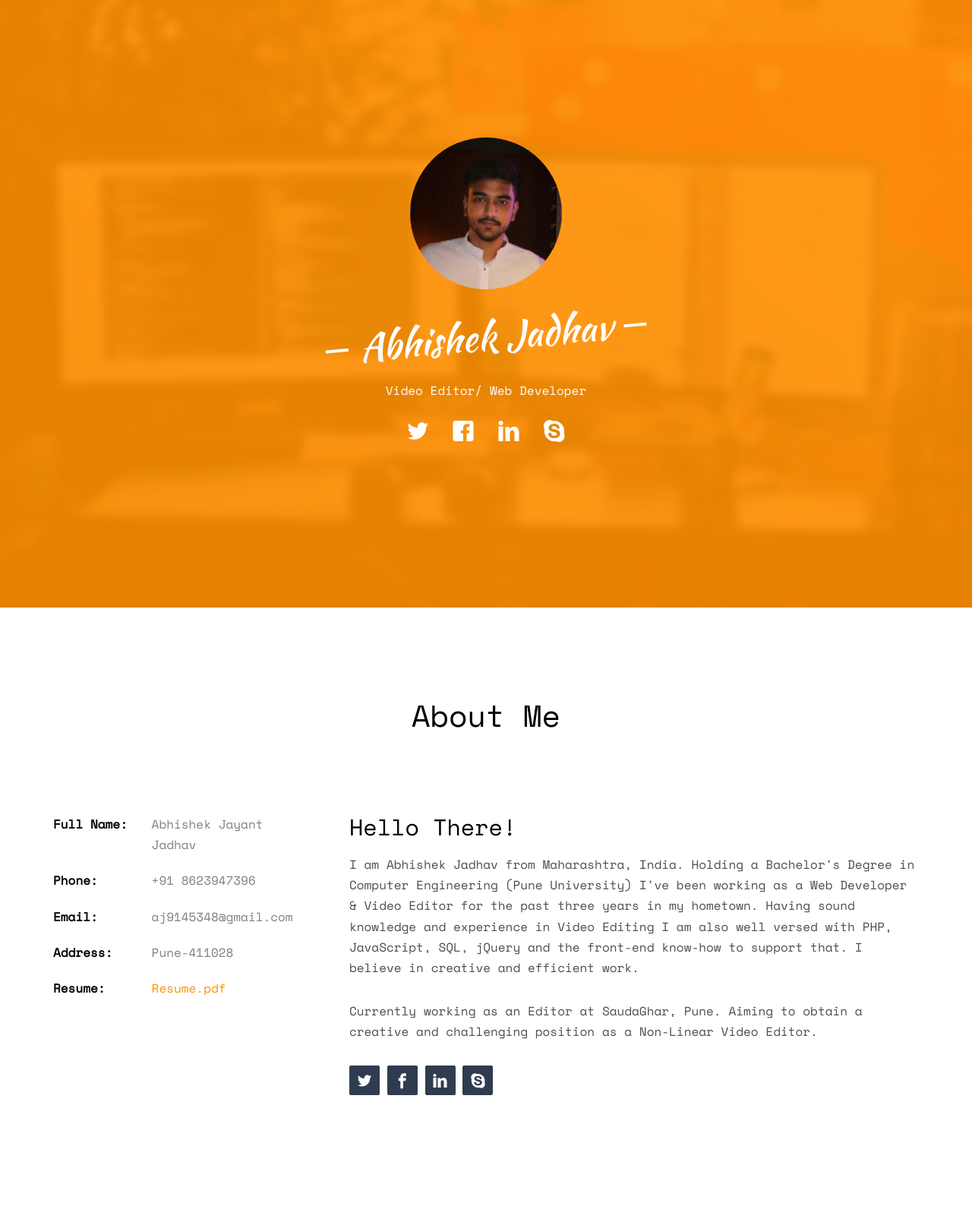
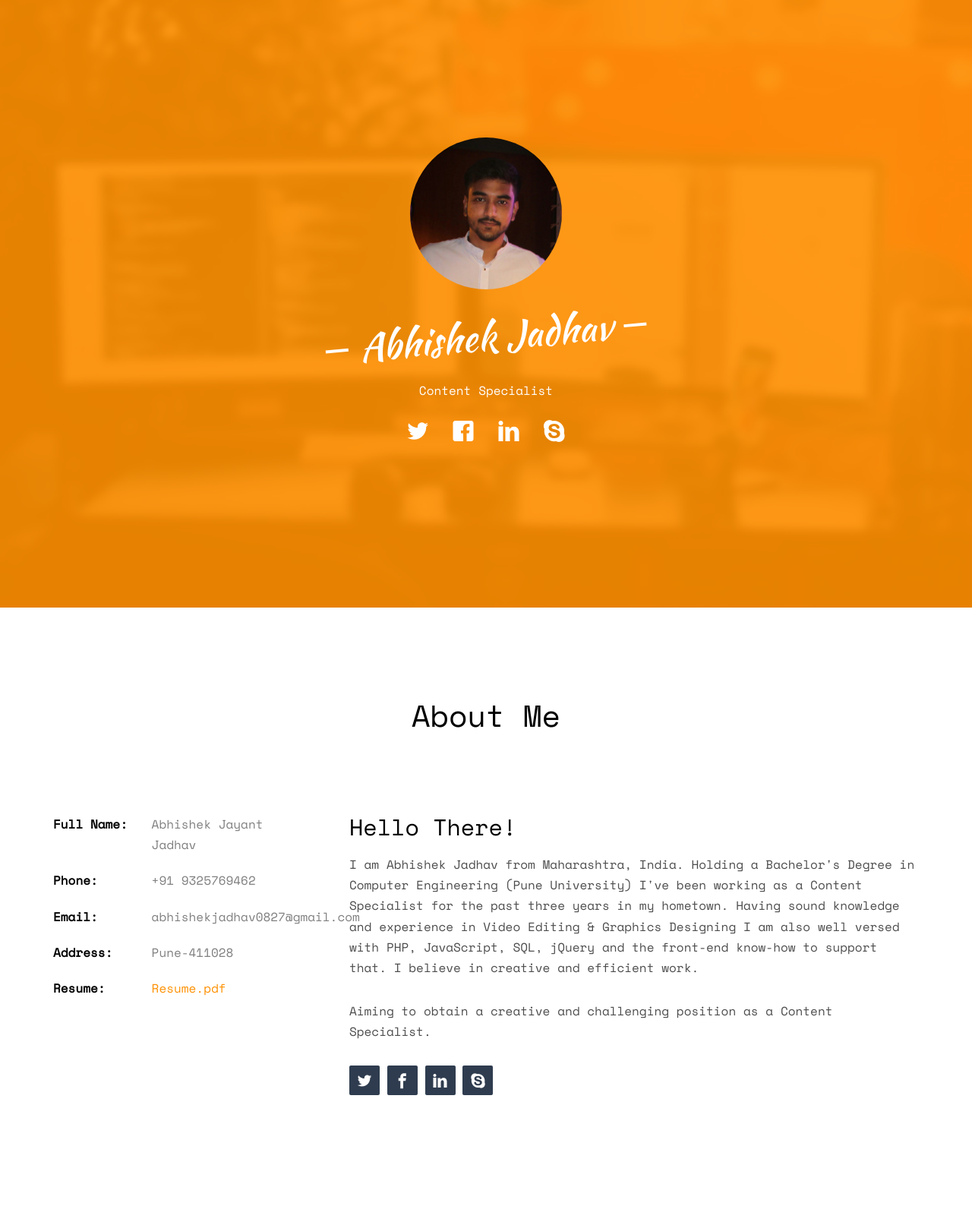
Before and after one commit to CaptainAj1/portfolio, a PHP site: page / in a window 1280 px wide. Shown: the top 1613 px of the page at 76% size. Run offline with PHP 8.4, Linux system fonts and the light colour scheme; some web fonts are replaced.

Commit message:
Update index.php
Description change

```diff
--- a/index.php
+++ b/index.php
@@ -61,7 +61,7 @@
 						<div class="display-tc js-fullheight animate-box" data-animate-effect="fadeIn">
 							<div class="profile-thumb" style="background: url(images/Propic.jpeg);"></div>
 							<h1><span>Abhishek Jadhav</span></h1>
-							<h3><span>Video Editor/ Web Developer</span></h3>
+							<h3><span>Content Specialist</span></h3>
 							<p>
 								<ul class="fh5co-social-icons">
 <li><a href="https://twitter.com/CaptainAj1" target="_blank"><i class="icon-twitter2"></i></a></li>
@@ -88,8 +88,8 @@
 				<div class="col-md-4">
 					<ul class="info">
 						<li><span class="first-block">Full Name:</span><span class="second-block">Abhishek Jayant Jadhav</span></li>
-						<li><span class="first-block">Phone:</span><span class="second-block">+91 8623947396</span></li>
-						<li><span class="first-block">Email:</span><span class="second-block">aj9145348@gmail.com</span></li>
+						<li><span class="first-block">Phone:</span><span class="second-block">+91 9325769462</span></li>
+						<li><span class="first-block">Email:</span><span class="second-block">abhishekjadhav0827@gmail.com</span></li>
 						<li><span class="first-block">Address:</span><span class="second-block">Pune-411028</span></li>
 						<li><span class="first-block">Resume:</span><span class="second-block"><a href="files/Abhishek_Jadhav_Resume.pdf" download>Resume.pdf</a></span></li>
 
@@ -98,8 +98,8 @@
 
 				<div class="col-md-8">
 					<h2>Hello There!</h2>
-					<p>I am Abhishek Jadhav from Maharashtra, India. Holding a Bachelor's Degree in Computer Engineering (Pune University) I've been working as a Web Developer & Video Editor for the past three years in my hometown. Having sound knowledge and experience in Video Editing I am also well versed with PHP, JavaScript, SQL, jQuery and the front-end know-how to support that. I believe in creative and efficient work.</p>
-					<p>Currently working as an Editor at SaudaGhar, Pune. Aiming to obtain a creative and challenging position as a Non-Linear Video Editor.</p>
+					<p>I am Abhishek Jadhav from Maharashtra, India. Holding a Bachelor's Degree in Computer Engineering (Pune University) I've been working as a Content Specialist for the past three years in my hometown. Having sound knowledge and experience in Video Editing & Graphics Designing I am also well versed with PHP, JavaScript, SQL, jQuery and the front-end know-how to support that. I believe in creative and efficient work.</p>
+					<p>Aiming to obtain a creative and challenging position as a Content Specialist.</p>
 					<p>
 						<ul class="fh5co-social-icons">
 <li><a href="https://twitter.com/CaptainAj1" target="_blank"><i class="icon-twitter2"></i></a></li>
```
